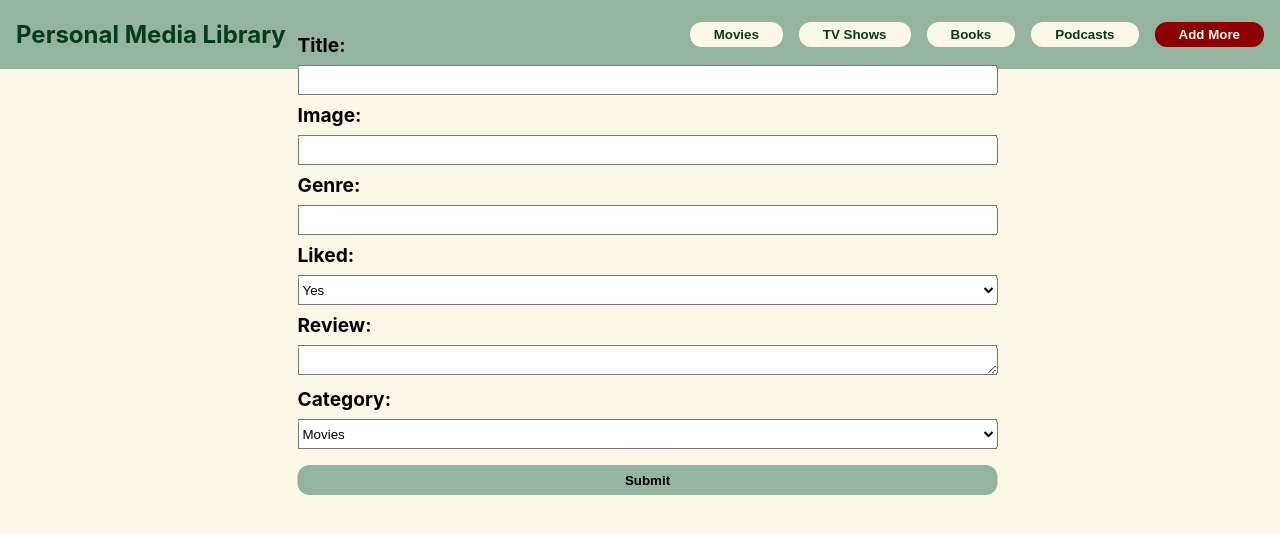
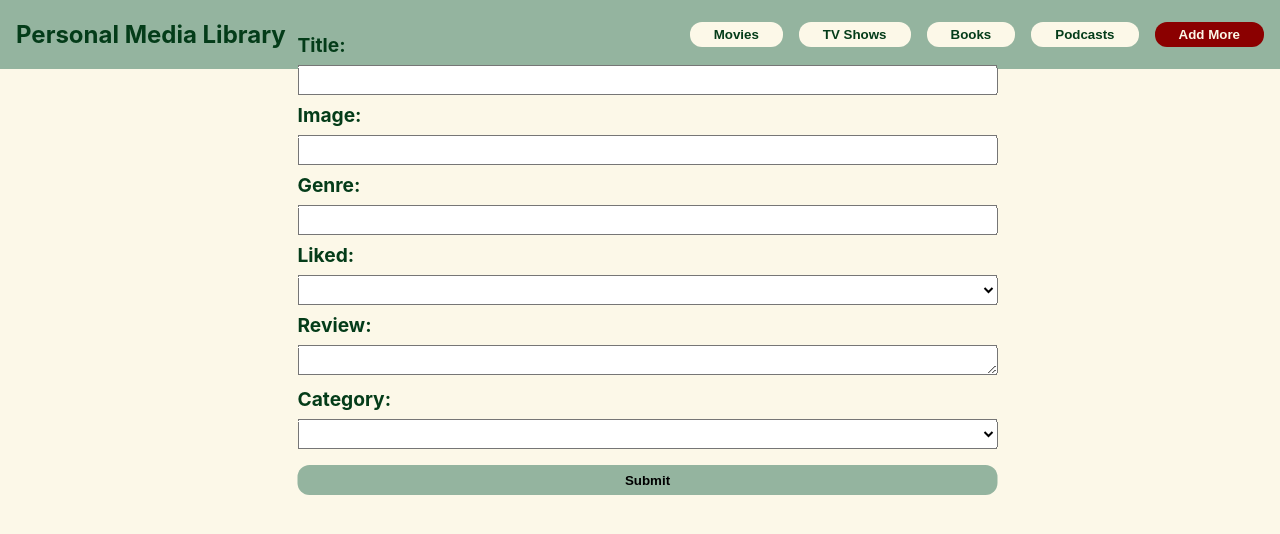
Before and after one commit to adelossantos06/Personal-Media-Library, a React (Create React App) app: page /addForm in a window 1280 px wide. Shown: the top 534 px of the page. Built offline with nearby package versions, Linux system fonts and the light colour scheme.

Commit message:
add POST functionality

```diff
--- a/db.json
+++ b/db.json
@@ -1,20 +1,22 @@
 {
-    "movies": [
+  "media": [
     {
-            "id": 1,
-            "title": "Inception",
-            "image": "https://m.media-amazon.com/images/M/MV5BNDgzZjdkOTMtNDA2My00OWEyLWFkODAtMmY3NWU2ZThjODZmXkEyXkFqcGdeQXVyNjAwNDUxODI@._V1_.jpg",
-            "genre": "Sci-fi/Action",
-            "liked": "yes",
-            "review": "Great Movie from Christopher Nolan"
+      "id": "1981",
+      "title": "Criminal Minds",
+      "image": "https://m.media-amazon.com/images/M/MV5BZWVjZWUyMzUtMGRiMS00MzhkLWI5NTQtYjBmZWVlZThjZjFkXkEyXkFqcGdeQXVyMDA4NzMyOA@@._V1_.jpg",
+      "genre": "Drama",
+      "liked": "Yes",
+      "review": "Criminal Minds is a psychological thriller that keeps your undivided attention.",
+      "category": "TV Shows"
     },
     {
-            "id": 2,
+      "id": "c4c2",
       "title": "A Knight's Tale",
-            "image": "https://images.moviesanywhere.com/8617741123ae504cb1f86678cbe9b8d8/d636f522-c369-4e43-928f-08c621949864.webp?h=375&resize=fit&w=250",
-            "genre": "Action/Adventure",
-            "liked": "yes",
-            "review": "Slightly edgy medieval tale with rock music."
+      "image": "https://upload.wikimedia.org/wikipedia/en/a/a6/AKnightsTale.jpg",
+      "genre": "Action/ Adventure",
+      "liked": "Yes",
+      "review": "A hugely entertaining medieval romp set to modern rock",
+      "category": "Movies"
     }
   ]
 }
--- a/src/AddForm.css
+++ b/src/AddForm.css
@@ -8,6 +8,7 @@ input {
 label {
     font-weight: bold;
     font-size: larger;
+    color: #043C19;
 }
 
 form {
@@ -41,4 +42,7 @@ form {
     border: none;
     padding: 5px 24px;
     font-weight: bold;
+    width: 100%;
+    height: 30px;
+    margin: 8px 0;
 }
--- a/src/AddForm.js
+++ b/src/AddForm.js
@@ -1,42 +1,67 @@
-import React from 'react'
+import React, { useState } from 'react'
 import NavBar from './NavBar'
 import "./AddForm.css"
 
 function AddForm() {
+    const [title, setTitle] = useState("")
+    const [image, setImage] = useState("")
+    const [genre, setGenre] = useState("")
+    const [liked, setLiked] = useState("")
+    const [review, setReview] = useState("")
+    const [category, setCategory] = useState("")
+
+    function handleSubmit(e) {
+        e.preventDefault()
+        const formData = ({ title, image, genre, liked, review, category })
+
+        fetch("http://localhost:4000/movies", {
+            method: "POST",
+            headers: {
+                "Content-Type": "application/json"
+            },
+            body: JSON.stringify(formData),
+        })
+            .then(r => r.json())
+            .then(addedMedia => { console.log(addedMedia) })
+    }
+
     return (
         <>
             <div>
                 <NavBar />
             </div>
             <div className="formDiv">
-                <form>
-                    <label>Title:</label>
-                    <input type="text" ></input>
+                <form onSubmit={handleSubmit}>
+                    <label htmlFor="title">Title:</label>
+                    <input id="title" type="text" value={title} onChange={(e => setTitle(e.target.value))}></input>
                     <br />
-                    <label>Image:</label>
-                    <input type="text" ></input>
+                    <label htmlFor="image">Image:</label>
+                    <input id="image" type="text" value={image} onChange={(e => setImage(e.target.value))}></input>
                     <br />
-                    <label>Genre:</label>
-                    <input type="text" ></input>
+                    <label htmlFor="genre">Genre:</label>
+                    <input id="genre" type="text" value={genre} onChange={(e => setGenre(e.target.value))}></input>
                     <br />
                     <label>Liked:</label>
-                    <select className="dropdown">
+                    <select id="liked" type="text" value={liked} onChange={(e => setLiked(e.target.value))} className="dropdown">
+                        <option></option>
                         <option value="Yes" >Yes</option>
                         <option value="No" >No</option>
                     </select>
                     <br />
-                    <label>Review:</label>
-                    <textarea className='review' ></textarea>
+                    <label htmlFor="review">Review:</label>
+                    <textarea id="review" className='review' value={review} onChange={(e => setReview(e.target.value))} ></textarea>
                     <br />
                     <label>Category:</label>
-                    <select className="dropdown">
+                    <select id="category" value={category} onChange={(e => setCategory(e.target.value))} className="dropdown">
+                        <option></option>
                         <option>Movies</option>
                         <option>TV Shows</option>
                         <option>Books</option>
                         <option>Podcasts</option>
                     </select>
                     <br />
-                    <input className="submitButton" type="submit" value="Submit"></input>
+
+                    <button className="submitButton" type="submit">Submit</button>
 
                 </form>
             </div>
--- a/src/Card.css
+++ b/src/Card.css
@@ -21,6 +21,7 @@ img {
     height: 250px;
 }
 
+
 .cardContainer {
     /* border-style: solid;
     border-color: red; */
--- a/src/Card.js
+++ b/src/Card.js
@@ -3,7 +3,7 @@ import React from 'react'
 function Card({ image, title, genre, liked, review, id }) {
 
     function handleDelete() {
-        fetch(`http://localhost:4000/movies/${id}`, {
+        fetch(`http://localhost:4000/media/${id}`, {
             method: "DELETE",
         })
             .then((r) => r.json())
--- a/src/Movies.js
+++ b/src/Movies.js
@@ -5,25 +5,30 @@ import Card from './Card'
 
 function Movies() {
     const [movies, setMovies] = useState([])
+    // const [category, setCategory] = useState("")
 
     useEffect(() => {
-        fetch("http://localhost:4000/movies")
+        fetch("http://localhost:4000/media")
             .then(r => r.json())
             .then(data => setMovies(data))
     }, [])
 
+    let movieListing = movies.filter(movie => movie.category === "Movies")
 
-    const moviesList = movies.map(movie => {
-        return <Card key={movie.id} image={movie.image} title={movie.title} genre={movie.genre} liked={movie.liked} review={movie.review} id={movie.id} />
+    const moviesList = movieListing.map(movie => {
+        return <Card key={movie.id} image={movie.image} title={movie.title} genre={movie.genre} liked={movie.liked} review={movie.review} id={movie.id} category={movie.category} />
     })
+
 
     return (
         <div>
             <NavBar />
             <h1 className='titleText' >Movies</h1>
-            <div className='cardContainer'>{moviesList}</div>
+            <div className='cardContainer' >{moviesList}</div>
         </div>
     )
 }
 
+
+
 export default Movies
```
Lines whose indentation alone changed are shown as unchanged.
